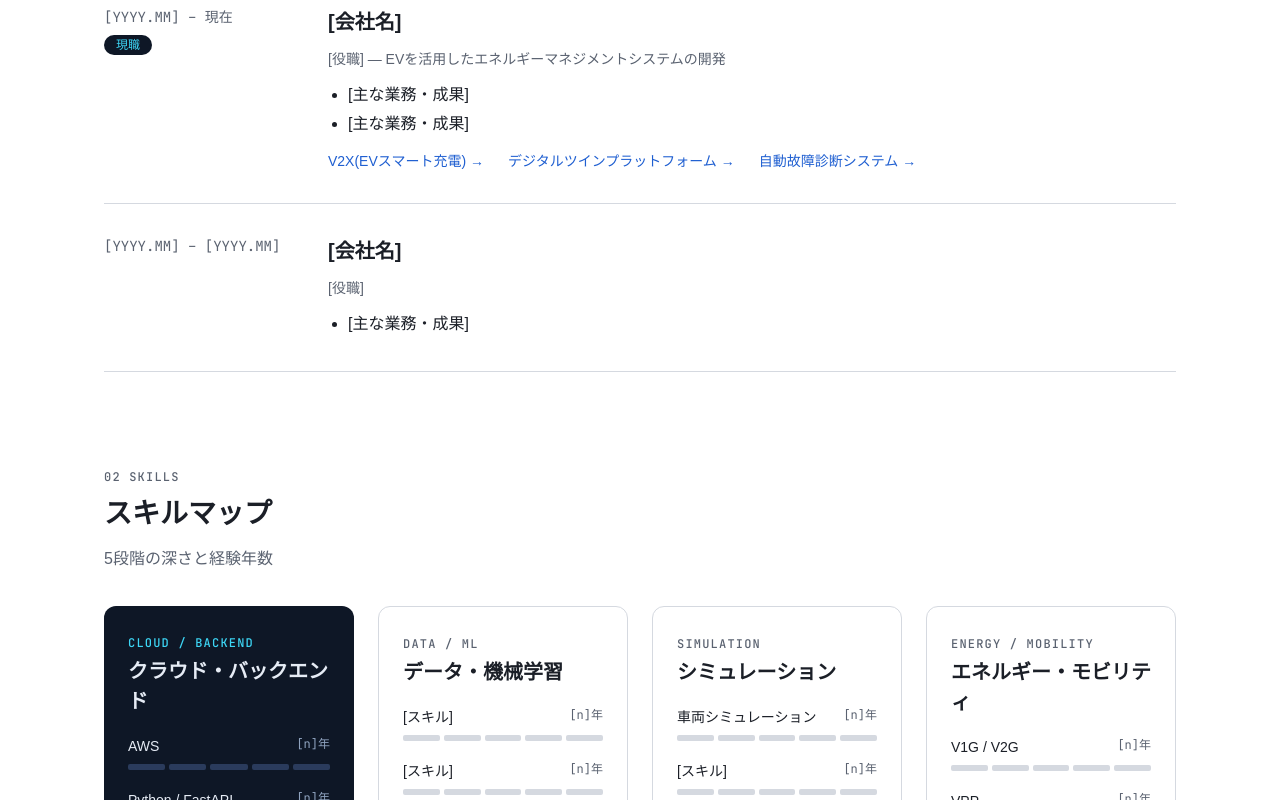
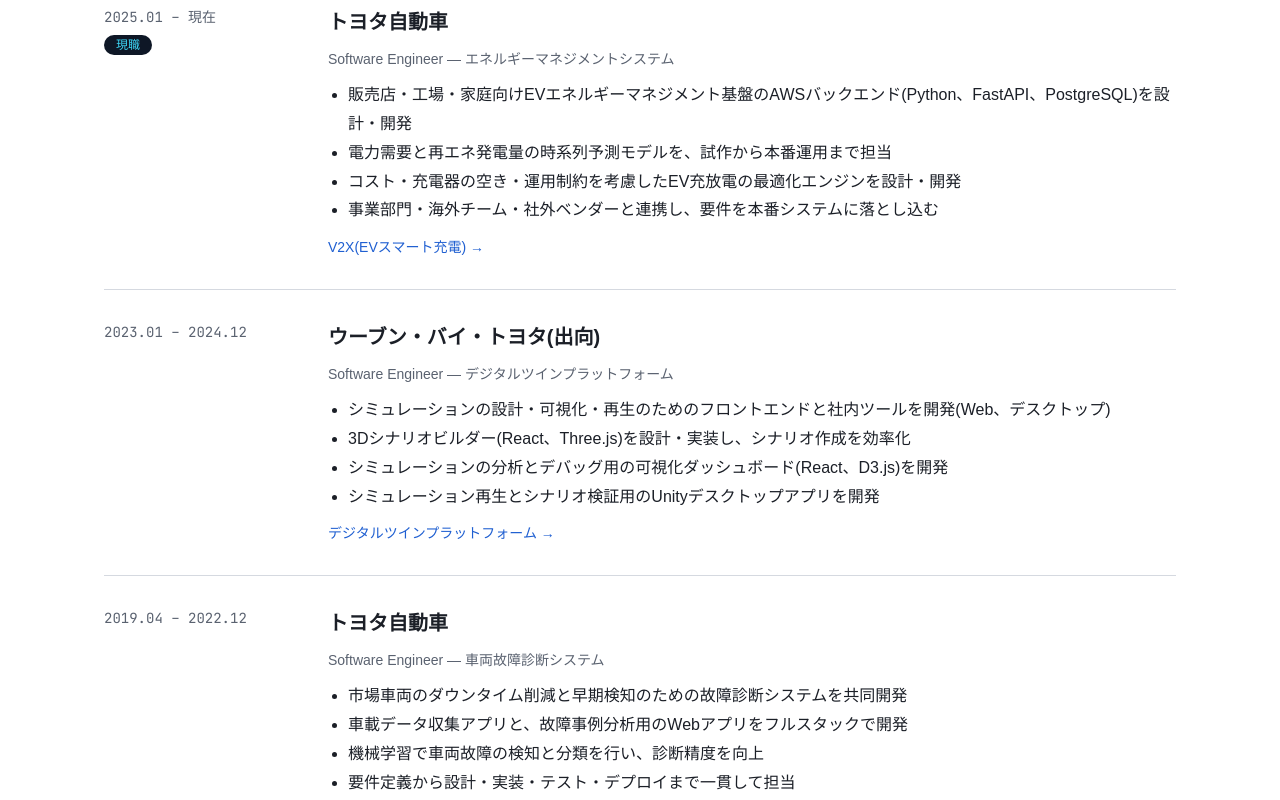
Before and after one commit to koshio123/portfolio, a Next.js app: page /experience in a window 1280 px wide. Shown: the part 500-1300 px from the top of the page. Built offline with nearby package versions, Linux system fonts and the light colour scheme; a web font is replaced by a local one.

Commit message:
Experience: 職務経歴を記入

```diff
--- a/content/experience.ts
+++ b/content/experience.ts
@@ -30,18 +30,41 @@
 
 export const careers: Career[] = [
   {
-    period: "[YYYY.MM] – 現在",
-    company: "[会社名]",
-    title: "[役職] — EVを活用したエネルギーマネジメントシステムの開発",
+    period: "2025.01 – 現在",
+    company: "トヨタ自動車",
+    title: "Software Engineer — エネルギーマネジメントシステム",
     current: true,
-    highlights: ["[主な業務・成果]", "[主な業務・成果]"],
-    projects: ["v2x-smart-charging", "digital-twin-platform", "fault-diagnosis"],
+    highlights: [
+      "販売店・工場・家庭向けEVエネルギーマネジメント基盤のAWSバックエンド(Python、FastAPI、PostgreSQL)を設計・開発",
+      "電力需要と再エネ発電量の時系列予測モデルを、試作から本番運用まで担当",
+      "コスト・充電器の空き・運用制約を考慮したEV充放電の最適化エンジンを設計・開発",
+      "事業部門・海外チーム・社外ベンダーと連携し、要件を本番システムに落とし込む",
+    ],
+    projects: ["v2x-smart-charging"],
   },
   {
-    period: "[YYYY.MM] – [YYYY.MM]",
-    company: "[会社名]",
-    title: "[役職]",
-    highlights: ["[主な業務・成果]"],
+    period: "2023.01 – 2024.12",
+    company: "ウーブン・バイ・トヨタ(出向)",
+    title: "Software Engineer — デジタルツインプラットフォーム",
+    highlights: [
+      "シミュレーションの設計・可視化・再生のためのフロントエンドと社内ツールを開発(Web、デスクトップ)",
+      "3Dシナリオビルダー(React、Three.js)を設計・実装し、シナリオ作成を効率化",
+      "シミュレーションの分析とデバッグ用の可視化ダッシュボード(React、D3.js)を開発",
+      "シミュレーション再生とシナリオ検証用のUnityデスクトップアプリを開発",
+    ],
+    projects: ["digital-twin-platform"],
+  },
+  {
+    period: "2019.04 – 2022.12",
+    company: "トヨタ自動車",
+    title: "Software Engineer — 車両故障診断システム",
+    highlights: [
+      "市場車両のダウンタイム削減と早期検知のための故障診断システムを共同開発",
+      "車載データ収集アプリと、故障事例分析用のWebアプリをフルスタックで開発",
+      "機械学習で車両故障の検知と分類を行い、診断精度を向上",
+      "要件定義から設計・実装・テスト・デプロイまで一貫して担当",
+    ],
+    projects: ["fault-diagnosis"],
   },
 ];
 
```
